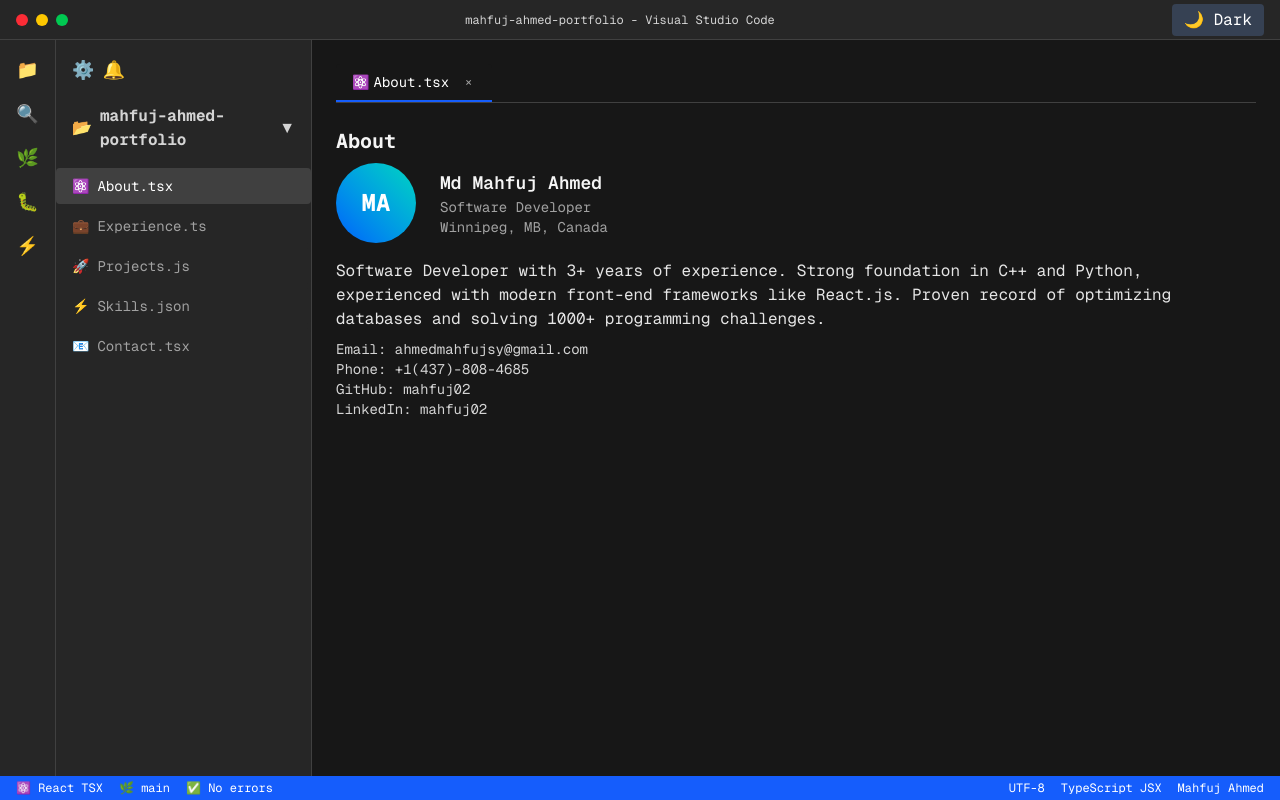
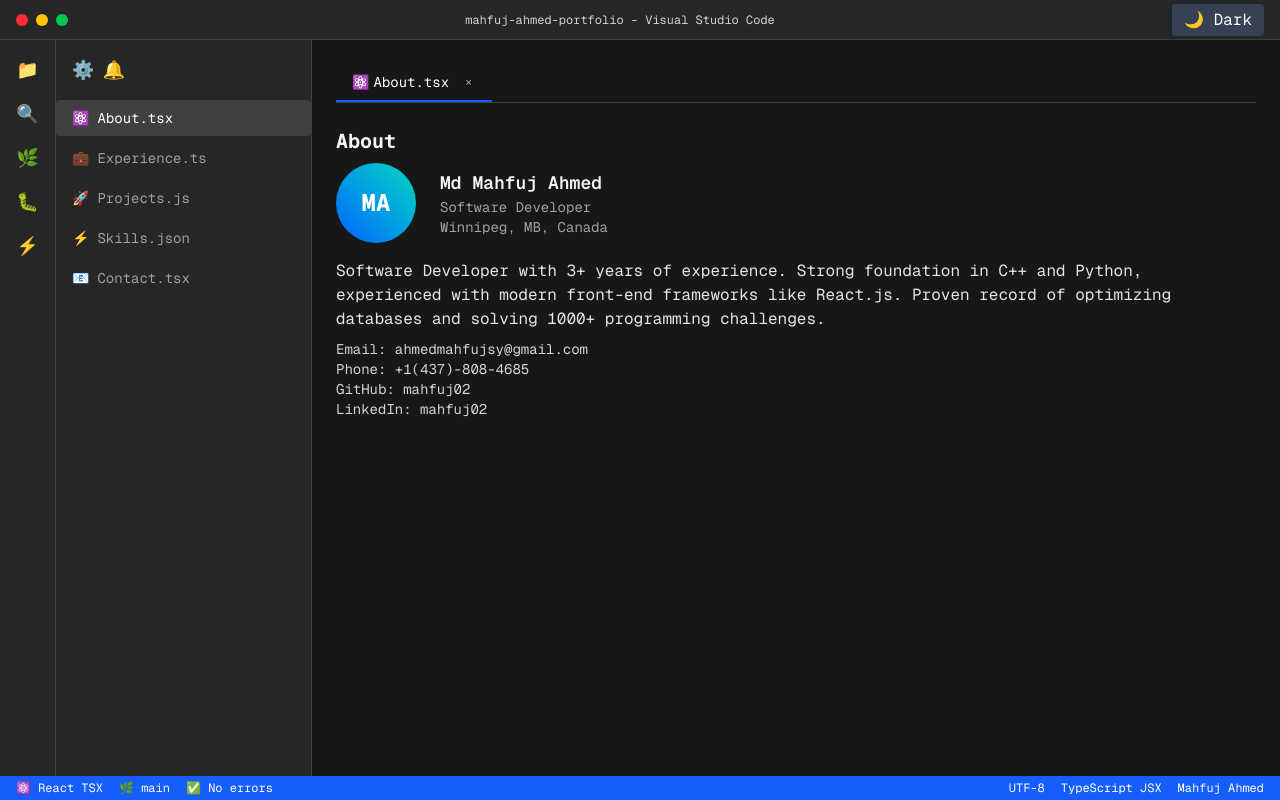
Before and after one commit to mahfuj02/vs-code-portfolio, a Next.js app: page / in a window 1280 px wide. Built offline with nearby package versions, Linux system fonts and the light colour scheme.

Commit message:
chore: remove folder name from file explorer sidebar

```diff
--- a/src/components/FileExplorer.tsx
+++ b/src/components/FileExplorer.tsx
@@ -37,17 +37,7 @@ const FileExplorer: React.FC<FileExplorerProps> = ({ openTabs, setOpenTabs, acti
         <span title="Settings" className="text-lg">⚙️</span>
         <span title="Notifications" className="text-lg">🔔</span>
       </div>
-      {/* Folder header */}
-      <div
-        className="folder-header flex items-center gap-2 px-4 py-2 cursor-pointer select-none text-neutral-300 font-bold"
-        onClick={handleFolderClick}
-      >
-        <span className="folder-icon">{folderOpen ? "📂" : "📁"}</span>
-        mahfuj-ahmed-portfolio
-        <span className="ml-auto">{folderOpen ? "▼" : "▶"}</span>
-      </div>
-      {/* File list */}
-      {folderOpen && (
+      {/* File list (no folder header) */}
       <div className="file-list flex flex-col gap-1 mt-1">
         {files.map(file => (
           <div
@@ -61,7 +51,6 @@ const FileExplorer: React.FC<FileExplorerProps> = ({ openTabs, setOpenTabs, acti
           </div>
         ))}
       </div>
-      )}
     </div>
   );
 };
```
Lines whose indentation alone changed are shown as unchanged.
